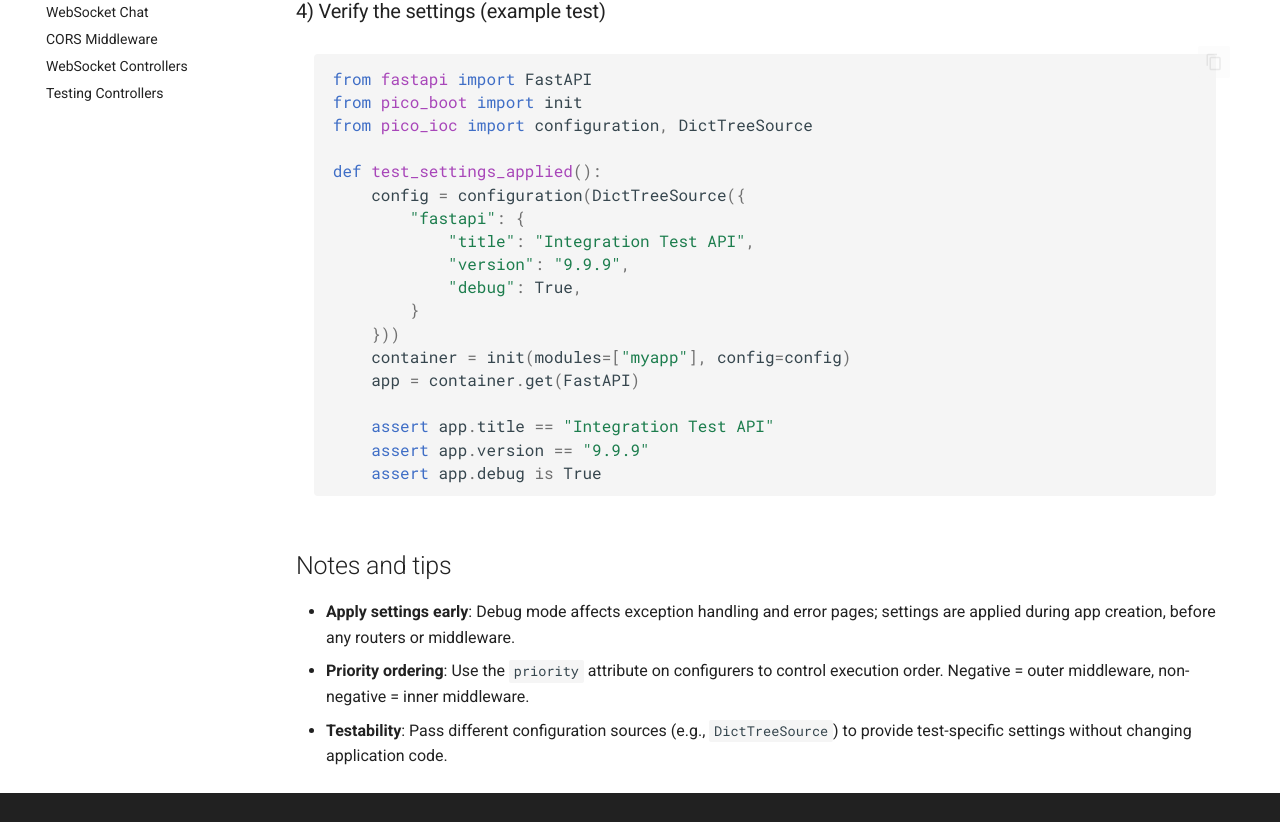
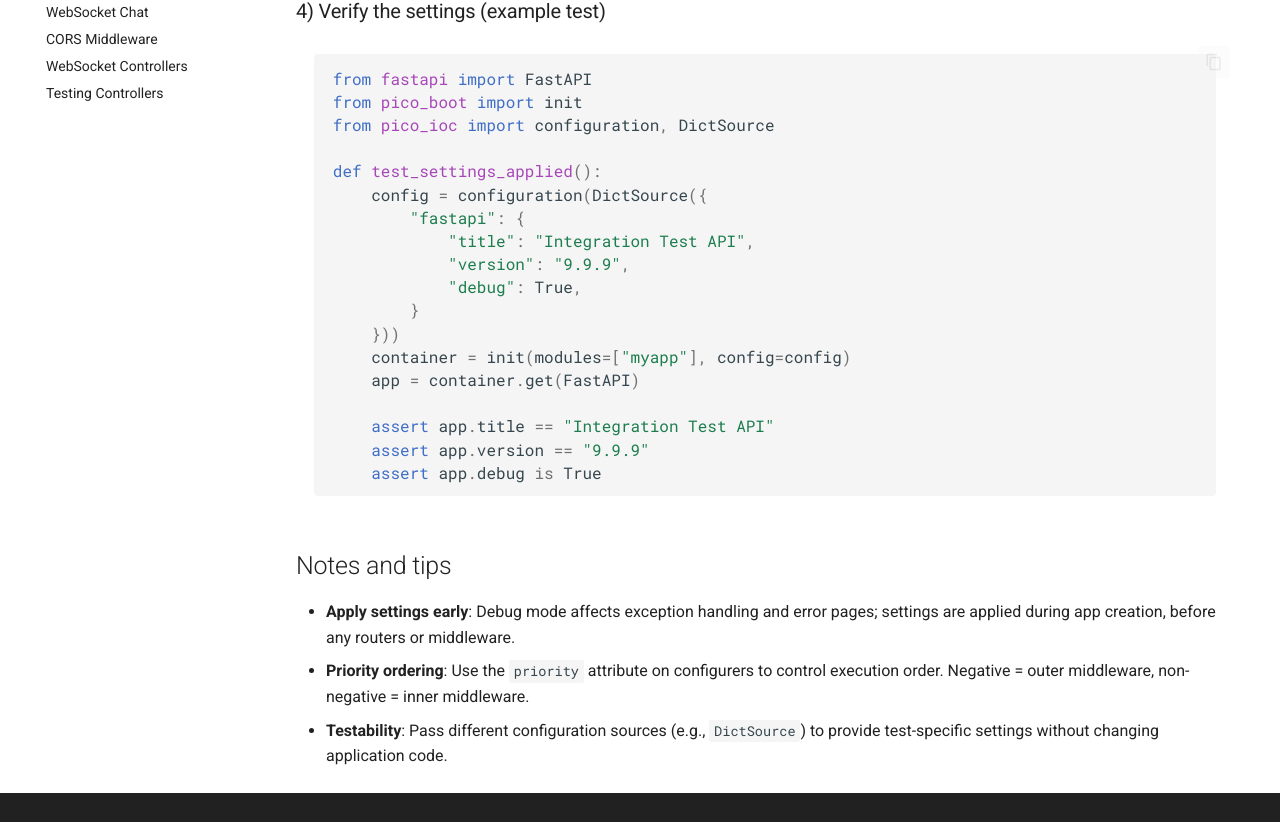
Before and after one commit to dperezcabrera/pico-fastapi, an MkDocs documentation site: the page built from docs/how-to/settings-applied.md, in a window 1280 px wide and 1400 px high, scrolled down 1547 px. Shown: the part 450-1272 px from the top of the window. Built offline with MkDocs 1.6.1 and Material for MkDocs 9.7.7, drawn with Linux system fonts in a browser that asks for light colours; comment, search, counter and statistics services are not loaded.

Commit message:
Docs QA: strip emojis, fix stale symbols and non-printable characters

````diff
--- a/docs/how-to/settings-applied.md
+++ b/docs/how-to/settings-applied.md
@@ -71,10 +71,10 @@ Configurers decorated with `@component` are automatically discovered and execute
 ```python
 from fastapi import FastAPI
 from pico_boot import init
-from pico_ioc import configuration, DictTreeSource
+from pico_ioc import configuration, DictSource
 
 def test_settings_applied():
-    config = configuration(DictTreeSource({
+    config = configuration(DictSource({
         "fastapi": {
             "title": "Integration Test API",
             "version": "9.9.9",
@@ -93,4 +93,4 @@ def test_settings_applied():
 
 - **Apply settings early**: Debug mode affects exception handling and error pages; settings are applied during app creation, before any routers or middleware.
 - **Priority ordering**: Use the `priority` attribute on configurers to control execution order. Negative = outer middleware, non-negative = inner middleware.
-- **Testability**: Pass different configuration sources (e.g., `DictTreeSource`) to provide test-specific settings without changing application code.
+- **Testability**: Pass different configuration sources (e.g., `DictSource`) to provide test-specific settings without changing application code.
````
Also changed, not shown: docs/migration.md (+1 -1 lines).
